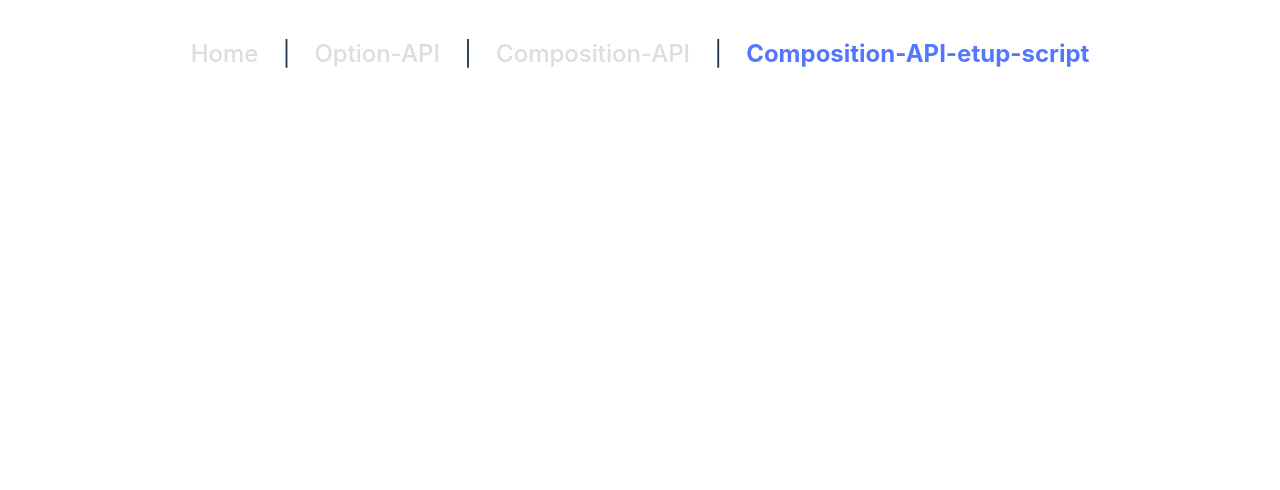
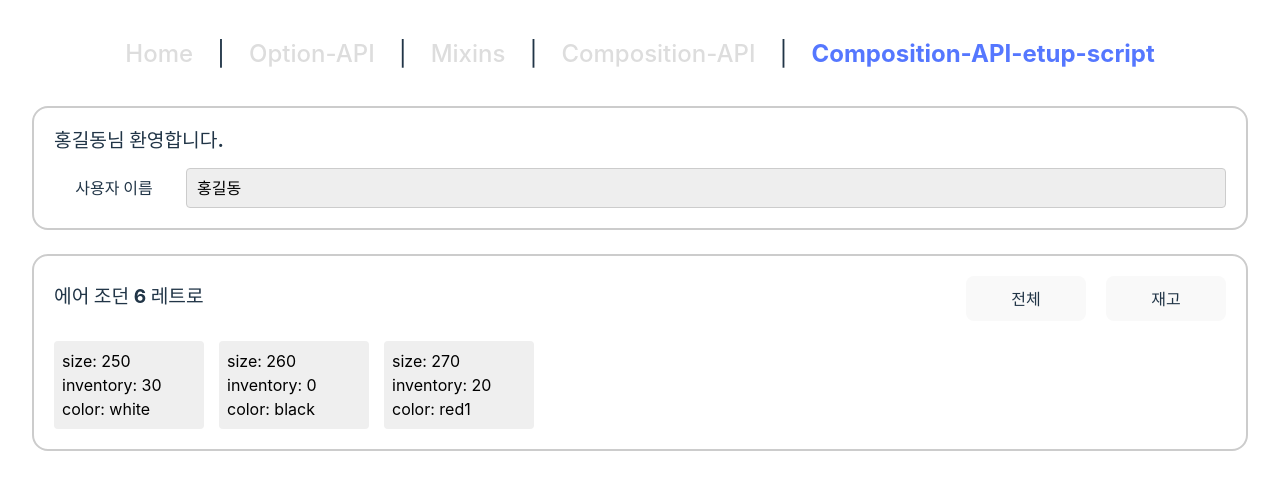
Before and after one commit to koallazon/composition-api, a Vue app: page /composition-api-setup-script in a window 1280 px wide. Shown: the top 490 px of the page. Built offline with nearby package versions, Linux system fonts and the light colour scheme.

Commit message:
composable 작업중

```diff
--- /dev/null
+++ b/src/components/BaseButton.vue
@@ -0,0 +1,24 @@
+<script setup>
+defineProps({
+  label: {
+    type: String,
+    required: true,
+  },
+  value: {
+    type: String,
+    default: "ALL",
+  },
+})
+
+defineEmits(["click"])
+</script>
+
+<template>
+  <button
+    type="button"
+    class="ring-white ring-1"
+    @click="$emit('click', value)"
+  >
+    {{ label }}
+  </button>
+</template>
--- a/src/components/HelloWorld.vue
+++ /dev/null
@@ -1,40 +0,0 @@
-<script setup>
-import { ref } from 'vue'
-
-defineProps({
-  msg: String
-})
-
-const count = ref(0)
-</script>
-
-<template>
-  <h1>{{ msg }}</h1>
-
-  <div class="card">
-    <button type="button" @click="count++">count is {{ count }}</button>
-    <p>
-      Edit
-      <code>components/HelloWorld.vue</code> to test HMR
-    </p>
-  </div>
-
-  <p>
-    Check out
-    <a href="https://vuejs.org/guide/quick-start.html#local" target="_blank"
-      >create-vue</a
-    >, the official Vue + Vite starter
-  </p>
-  <p>
-    Install
-    <a href="https://github.com/johnsoncodehk/volar" target="_blank">Volar</a>
-    in your IDE for a better DX
-  </p>
-  <p class="read-the-docs">Click on the Vite and Vue logos to learn more</p>
-</template>
-
-<style scoped>
-.read-the-docs {
-  color: #888;
-}
-</style>
--- /dev/null
+++ b/src/composables/useProduct.js
@@ -0,0 +1,37 @@
+import { ref, reactive, computed } from "vue"
+
+export default function useProduct() {
+  // state
+  const productName = ref("에어 조던 6 레트로")
+  const filterType = ref("ALL")
+  const products = reactive([
+    {
+      size: 250,
+      inventory: 30,
+      color: "white",
+    },
+    {
+      size: 260,
+      inventory: 0,
+      color: "black",
+    },
+    {
+      size: 270,
+      inventory: 20,
+      color: "red1",
+    },
+  ])
+  // computed
+  const hasProduct = computed(() => products.length > 0)
+  const filteredProducts = computed(() => {
+    let conditions = (item) => true
+    if (filterType.value === "STOCK") conditions = (item) => item.inventory > 0
+    return products.filter(conditions)
+  })
+
+  function changeFilterType(type) {
+    if (!["ALL", "STOCK"].includes(type)) throw new Error("invalid type params")
+    filterType.value = type
+  }
+  return { productName, hasProduct, filteredProducts, changeFilterType }
+}
--- a/src/mixins/brandMixin.js
+++ b/src/mixins/brandMixin.js
@@ -20,6 +20,6 @@ export default {
         },
       ],
       brands: ["ACG", "NikeLab", "나이키 스포츠웨어", "조던"],
-    };
+    }
   },
-};
+}
--- a/src/pages/CompositionApi.vue
+++ b/src/pages/CompositionApi.vue
@@ -1,13 +1,125 @@
 <template>
-  <div></div>
+  <div class="container">
+    <section id="user">
+      <p>{{ welcomeText }}</p>
+      <label for="username" class="font-bold">사용자 이름</label>
+      <input
+        :value="username"
+        id="username"
+        type="text"
+        class="text-base grow ml-3"
+        @input="changeName"
+      />
+    </section>
+    <section id="product">
+      <p>{{ productName }}</p>
+      <BaseButton label="전체" @click="changeFilterType" />
+      <BaseButton label="재고" value="STOCK" @click="changeFilterType" />
+      <ul v-if="hasProduct">
+        <li v-for="(product, idx) in filteredProducts" :key="idx">
+          <p v-for="n in Object.keys(product).length" :key="`product-${n}`">
+            <label>{{ Object.keys(product)[n - 1] }}</label
+            ><span>: {{ product[Object.keys(product)[n - 1]] }}</span>
+          </p>
+        </li>
+      </ul>
+      <div v-else>제품이 없습니다.</div>
+    </section>
+  </div>
 </template>
 
 <script>
+import { ref, reactive, computed } from "vue"
+import BaseButton from "../components/BaseButton.vue"
+
 export default {
+  components: {
+    BaseButton,
+  },
   setup() {
-    return {};
+    // state
+    const productName = ref("에어 조던 6 레트로")
+    const filterType = ref("ALL")
+    const products = reactive([
+      {
+        size: 250,
+        inventory: 30,
+        color: "white",
+      },
+      {
+        size: 260,
+        inventory: 0,
+        color: "black",
+      },
+      {
+        size: 270,
+        inventory: 20,
+        color: "red1",
+      },
+    ])
+    const brandName = ref("Nike")
+    const icons = reactive([
+      {
+        name: "에어포스1",
+      },
+      {
+        name: "나이키덩크",
+      },
+      {
+        name: "데이브레이크",
+      },
+      {
+        name: "인피니티 런",
+      },
+      {
+        name: "블레이저",
+      },
+    ])
+    const brands = reactive(["ACG", "NikeLab", "나이키 스포츠웨어", "조던"])
+    const username = ref("홍길동")
+    const userId = ref("frontman")
+
+    // computed
+    const hasProduct = computed(() => products.length > 0)
+    const filteredProducts = computed(() => {
+      let conditions = (item) => true
+      if (filterType.value === "STOCK")
+        conditions = (item) => item.inventory > 0
+      return products.filter(conditions)
+    })
+    const loggedIn = computed(() => !!userId.value)
+    const welcomeText = computed(() =>
+      loggedIn.value
+        ? `${username.value}님 환영합니다.`
+        : "로그인이 필요합니다."
+    )
+    // function
+    function changeFilterType(type) {
+      if (!["ALL", "STOCK"].includes(type))
+        throw new Error("invalid type params")
+      filterType.value = type
+    }
+    function changeName(e) {
+      username.value = e.target.value?.trim()
+    }
+
+    return {
+      productName,
+      filterType,
+      products,
+      brandName,
+      icons,
+      brands,
+      username,
+      userId,
+      hasProduct,
+      filteredProducts,
+      welcomeText,
+      changeFilterType,
+      changeName,
+    }
   },
-};
+}
 </script>
 
 <style lang="scss" scoped></style>
--- a/src/pages/CompositionApiSetupScript.vue
+++ b/src/pages/CompositionApiSetupScript.vue
@@ -1,13 +1,71 @@
-<template>
-    <div>
+<script setup>
+import { ref, reactive, computed } from "vue"
+import BaseButton from "../components/BaseButton.vue"
+import UseProduct from "../composables/useProduct.js"
 
-    </div>
-</template>
+const { productName, hasProduct, filteredProducts, changeFilterType } =
+  UseProduct()
+// state
+const brandName = ref("Nike")
+const icons = reactive([
+  {
+    name: "에어포스1",
+  },
+  {
+    name: "나이키덩크",
+  },
+  {
+    name: "데이브레이크",
+  },
+  {
+    name: "인피니티 런",
+  },
+  {
+    name: "블레이저",
+  },
+])
+const brands = reactive(["ACG", "NikeLab", "나이키 스포츠웨어", "조던"])
+const username = ref("홍길동")
+const userId = ref("frontman")
 
-<script setup>
+// computed
+const loggedIn = computed(() => !!userId.value)
+const welcomeText = computed(() =>
+  loggedIn.value ? `${username.value}님 환영합니다.` : "로그인이 필요합니다."
+)
+// function
 
+function changeName(e) {
+  username.value = e.target.value?.trim()
+}
 </script>
 
-<style lang="scss" scoped>
-
-</style>
+<template>
+  <div class="container">
+    <section id="user">
+      <p>{{ welcomeText }}</p>
+      <label for="username" class="font-bold">사용자 이름</label>
+      <input
+        :value="username"
+        id="username"
+        type="text"
+        class="text-base grow ml-3"
+        @input="changeName"
+      />
+    </section>
+    <section id="product">
+      <p>{{ productName }}</p>
+      <BaseButton label="전체" @click="changeFilterType" />
+      <BaseButton label="재고" value="STOCK" @click="changeFilterType" />
+      <ul v-if="hasProduct">
+        <li v-for="(product, idx) in filteredProducts" :key="idx">
+          <p v-for="n in Object.keys(product).length" :key="`product-${n}`">
+            <label>{{ Object.keys(product)[n - 1] }}</label
+            ><span>: {{ product[Object.keys(product)[n - 1]] }}</span>
+          </p>
+        </li>
+      </ul>
+      <div v-else>제품이 없습니다.</div>
+    </section>
+  </div>
+</template>
--- /dev/null
+++ b/src/pages/Mixins.vue
@@ -0,0 +1,48 @@
+<template>
+  <div class="container">
+    <section id="user">
+      <p>{{ welcomeText }}</p>
+      <label for="username" class="font-bold">사용자 이름</label>
+      <input
+        :value="name"
+        id="username"
+        type="text"
+        class="text-base grow ml-3"
+        @input="changeName"
+      />
+    </section>
+    <section id="product">
+      <p>{{ name }}</p>
+      <BaseButton label="전체" @click="changeFilterType" />
+      <BaseButton label="재고" value="STOCK" @click="changeFilterType" />
+      <ul v-if="hasProduct">
+        <li v-for="(product, idx) in filteredProducts" :key="idx">
+          <p v-for="n in Object.keys(product).length" :key="`product-${n}`">
+            <label>{{ Object.keys(product)[n - 1] }}</label
+            ><span>: {{ product[Object.keys(product)[n - 1]] }}</span>
+          </p>
+        </li>
+      </ul>
+      <div v-else>제품이 없습니다.</div>
+    </section>
+  </div>
+</template>
+
+<script>
+import BaseButton from "../components/BaseButton.vue"
+import ProductMixin from "../mixins/productMixin"
+import BrandMixin from "../mixins/brandMixin"
+import UserMixin from "../mixins/userMixin"
+
+export default {
+  components: {
+    BaseButton,
+  },
+  mixins: [ProductMixin, UserMixin, BrandMixin],
+  mounted() {
+    // Vue option 안에서 이름이 같을 경우 맨 마지막에 추가된 mixin이 덮어씀
+    // BrandMixin의 name이 출력됨
+    console.log(this.name)
+  },
+}
+</script>
--- a/src/pages/OptionApi.vue
+++ b/src/pages/OptionApi.vue
@@ -4,7 +4,7 @@
       <p>{{ welcomeText }}</p>
       <label for="username" class="font-bold">사용자 이름</label>
       <input
-        :value="name"
+        :value="username"
         id="username"
         type="text"
         class="text-base grow ml-3"
@@ -12,21 +12,9 @@
       />
     </section>
     <section id="product">
-      <p>{{ name }}</p>
-      <button
-        type="button"
-        class="ring-white ring-1"
-        @click="changeFilterType('ALL')"
-      >
-        전체
-      </button>
-      <button
-        type="button"
-        class="ring-white ring-1"
-        @click="changeFilterType('STOCK')"
-      >
-        재고 있음
-      </button>
+      <p>{{ productName }}</p>
+      <BaseButton label="전체" @click="changeFilterType" />
+      <BaseButton label="재고" value="STOCK" @click="changeFilterType" />
       <ul v-if="hasProduct">
         <li v-for="(product, idx) in filteredProducts" :key="idx">
           <p v-for="n in Object.keys(product).length" :key="`product-${n}`">
@@ -41,16 +29,83 @@
 </template>
 
 <script>
-import ProductMixin from "../mixins/productMixin"
-import BrandMixin from "../mixins/brandMixin"
-import UserMixin from "../mixins/userMixin"
+import BaseButton from "../components/BaseButton.vue"
 
 export default {
-  mixins: [ProductMixin, UserMixin, BrandMixin],
-  mounted() {
-    // Vue option 안에서 이름이 같을 경우 맨 마지막에 추가된 mixin이 덮어씀
-    // BrandMixin의 name이 출력됨
-    console.log(this.name)
+  components: {
+    BaseButton,
+  },
+  data() {
+    return {
+      productName: "에어 조던 6 레트로",
+      filterType: "ALL",
+      products: [
+        {
+          size: 250,
+          inventory: 30,
+          color: "white",
+        },
+        {
+          size: 260,
+          inventory: 0,
+          color: "black",
+        },
+        {
+          size: 270,
+          inventory: 20,
+          color: "red1",
+        },
+      ],
+      brandName: "Nike",
+      icons: [
+        {
+          name: "에어포스1",
+        },
+        {
+          name: "나이키덩크",
+        },
+        {
+          name: "데이브레이크",
+        },
+        {
+          name: "인피니티 런",
+        },
+        {
+          name: "블레이저",
+        },
+      ],
+      brands: ["ACG", "NikeLab", "나이키 스포츠웨어", "조던"],
+      username: "홍길동",
+      userId: "frontman",
+    }
+  },
+  computed: {
+    hasProduct() {
+      return this.products.length > 0
+    },
+    filteredProducts() {
+      let conditions = (item) => true
+      if (this.filterType === "STOCK") conditions = (item) => item.inventory > 0
+      return this.products.filter(conditions)
+    },
+    loggedIn() {
+      return !!this.userId
+    },
+    welcomeText() {
+      return this.loggedIn
+        ? `${this.username}님 환영합니다.`
+        : "로그인이 필요합니다."
+    },
+  },
+  methods: {
+    changeFilterType(type) {
+      if (!["ALL", "STOCK"].includes(type))
+        throw new Error("invalid type params")
+      this.filterType = type
+    },
+    changeName(e) {
+      this.username = e.target.value?.trim()
+    },
   },
 }
 </script>
--- a/src/router.js
+++ b/src/router.js
@@ -1,29 +1,34 @@
-import { createRouter, createWebHistory } from 'vue-router'
+import { createRouter, createWebHistory } from "vue-router"
 
 const router = createRouter({
   history: createWebHistory(),
   routes: [
     {
-            path: '/',
-            name: 'Home',
-            component: () => import('./pages/Home.vue')
+      path: "/",
+      name: "Home",
+      component: () => import("./pages/Home.vue"),
     },
     {
-            path: '/options-api',
-            name: 'Option-API',
-            component: () => import('./pages/OptionApi.vue')
+      path: "/options-api",
+      name: "Option-API",
+      component: () => import("./pages/OptionApi.vue"),
     },
     {
-            path: '/composition-api',
-            name: 'Composition-API',
-            component: () => import('./pages/CompositionApi.vue')
+      path: "/mixins",
+      name: "Mixins",
+      component: () => import("./pages/Mixins.vue"),
     },
     {
-            path: '/composition-api-setup-script',
-            name: 'Composition-API-etup-script',
-            component: () => import('./pages/CompositionApiSetupScript.vue')
-        }
-    ]
+      path: "/composition-api",
+      name: "Composition-API",
+      component: () => import("./pages/CompositionApi.vue"),
+    },
+    {
+      path: "/composition-api-setup-script",
+      name: "Composition-API-etup-script",
+      component: () => import("./pages/CompositionApiSetupScript.vue"),
+    },
+  ],
 })
 
 export default router
```
Also changed, not shown: src/main.js (+5 -5 lines), src/mixins/userMixin.js (+5 -5 lines). Lines whose indentation alone changed are shown as unchanged.
